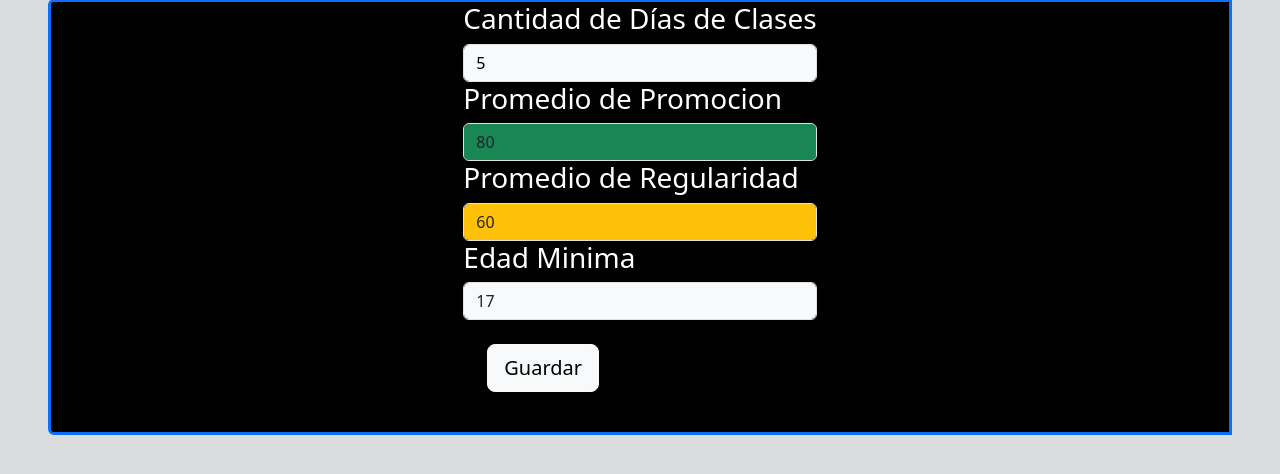
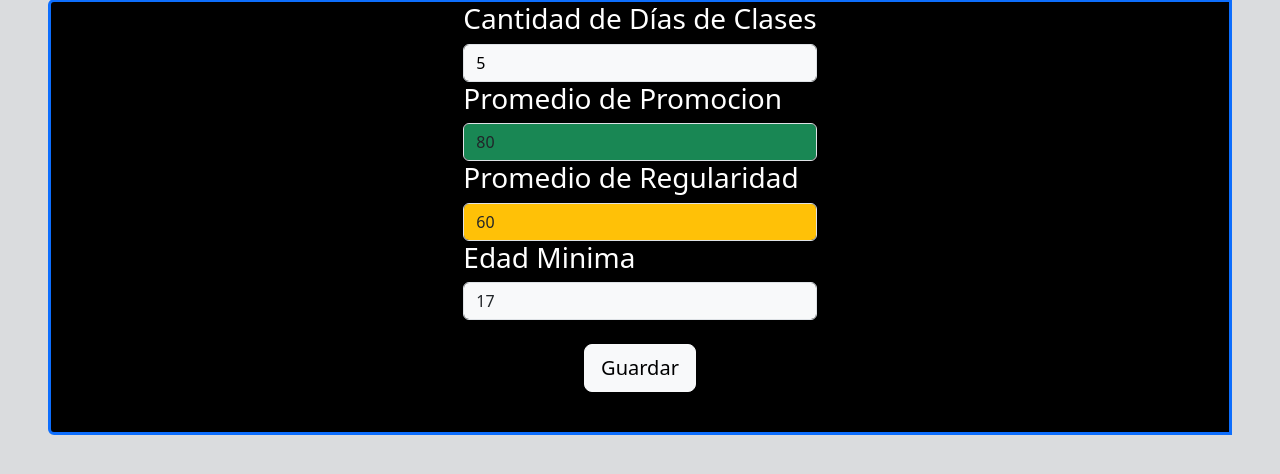
Before and after one commit to Pablo088/p2martinezPablo, a PHP site: page /pagina_parametros.php in a window 1280 px wide. Shown: the part 159-633 px from the top of the page. Run offline with PHP 8.4, Linux system fonts and the light colour scheme; data comes from the database, SQL or seed files in the repository.

Commit message:
pagina_parametros.php

```diff
--- a/TAD/Parametros/pagina_parametros.php
+++ b/TAD/Parametros/pagina_parametros.php
@@ -45,7 +45,7 @@
                 <input type="number" name="promedio_regularidad" value="<?php echo $promedio_regularidad ?>" class="form-control bg-warning">
                 <h3>Edad Minima</h3>
                 <input type="number" name="edad_minima" value="<?php echo $edad_minima ?>" class="form-control bg-light">
-                <p><input type="submit" name="enviar" class="btn btn-light m-4 btn-lg" value="Guardar"></p>
+                <p class="d-flex justify-content-center"><input type="submit" name="enviar" class="btn btn-light m-4 btn-lg" value="Guardar"></p>
         </div>
     </form>
 </body>
```
